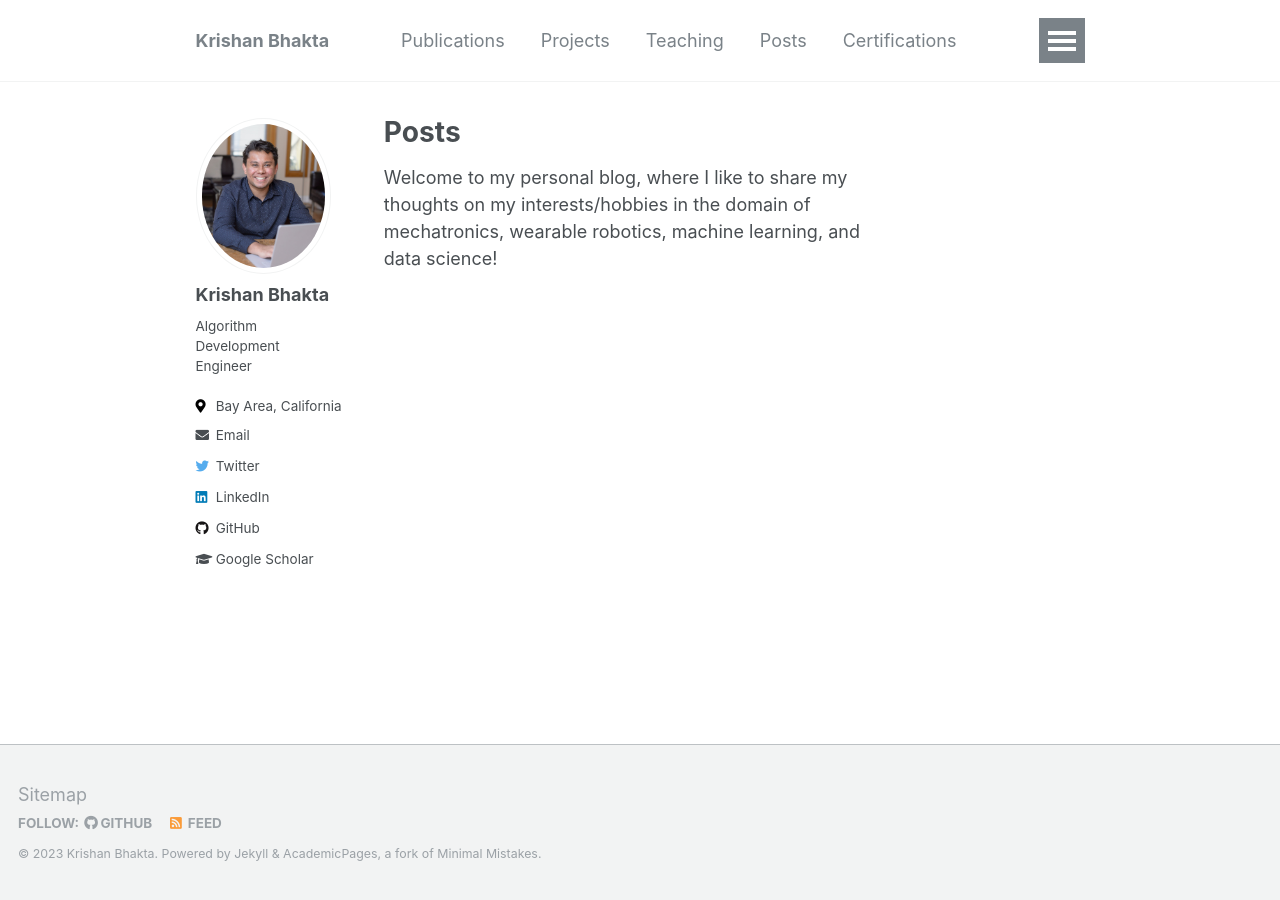
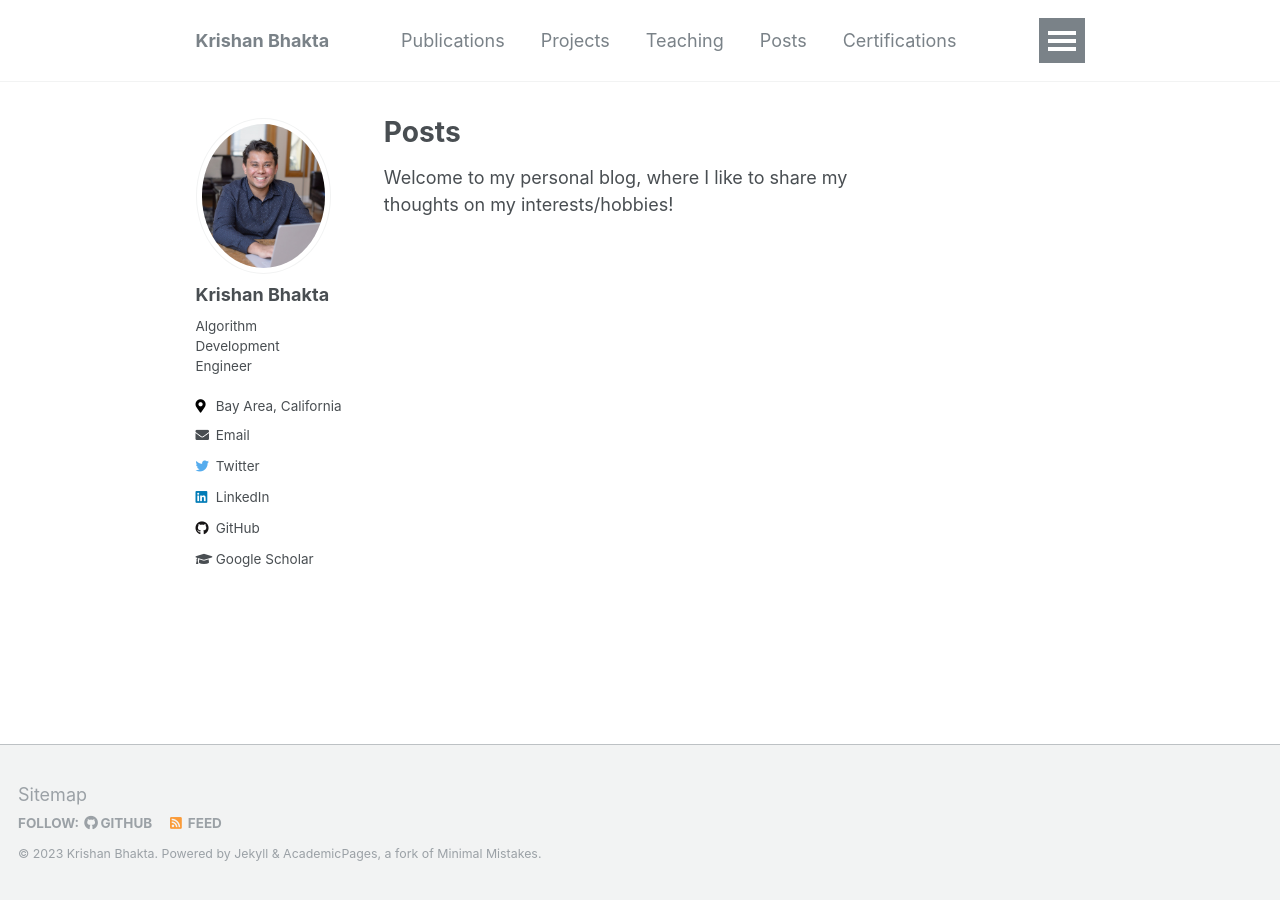
Before and after one commit to nicksheerin/nick_sheerin, a Jekyll site: the page built from _pages/posts.html, in a window 1280 px wide. Built offline with Jekyll 4.4.1, drawn with Linux system fonts in a browser that asks for light colours.

Commit message:
add minor changes to get posts to be displayed

```diff
--- a/_pages/posts.html
+++ b/_pages/posts.html
@@ -4,7 +4,7 @@ permalink: /posts/
 title: "Posts"
 author_profile: true
 ---
-<p> Welcome to my personal blog, where I like to share my thoughts on my interests/hobbies in the domain of mechatronics, wearable robotics, machine learning, and data science! </p>
+<p> Welcome to my personal blog, where I like to share my thoughts on my interests/hobbies! </p>
 
 {% include base_path %}
 {% capture written_year %}'None'{% endcapture %}
```
Also changed, not shown: _posts/12_30_23_visualizer.md (+1 -1 lines).
